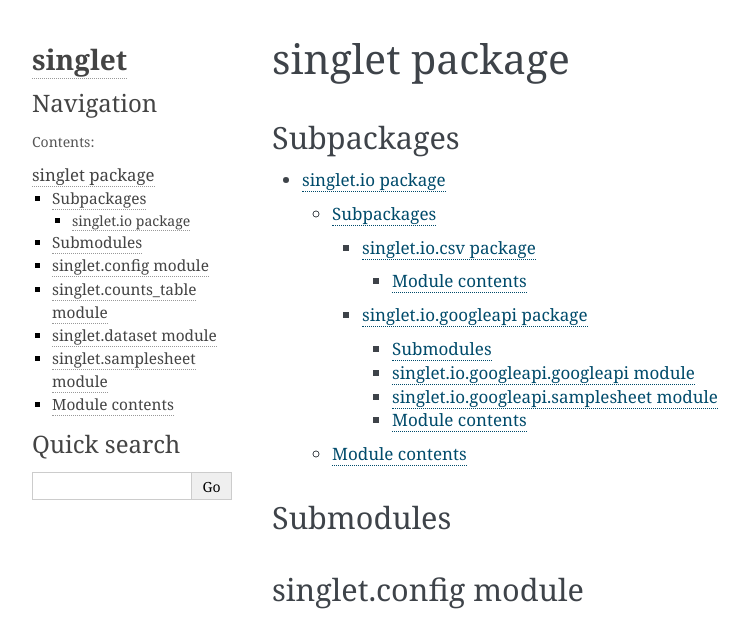
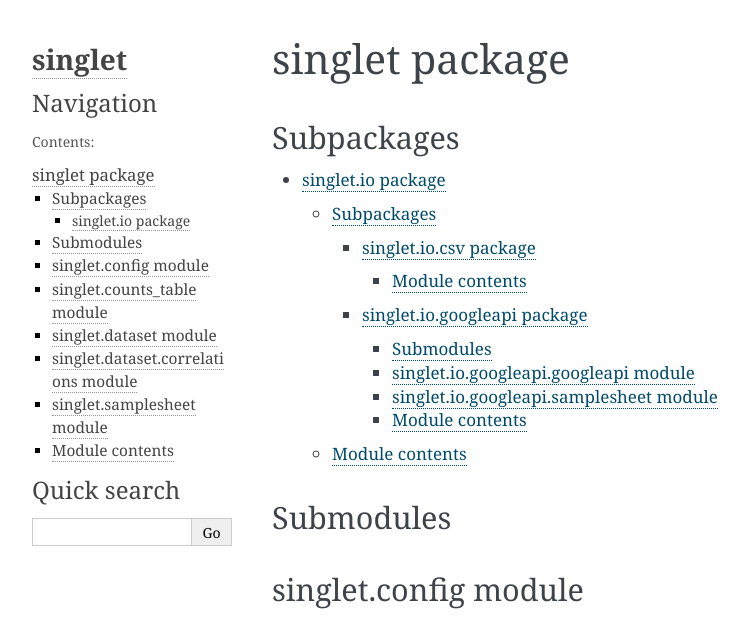
Before and after one commit to iosonofabio/singlet, a Sphinx documentation site: the page built from docs/singlet.rst, in a window 1280 px wide. Shown: the top 620 px of the page, without its empty margins (148-897 px from the left). Built offline with Sphinx 7.4.7, drawn with Linux system fonts in a browser that asks for light colours; some of the changed text lies outside the part shown; grey boxes are pictures that could not be loaded.

Commit message:
Added docs on correlations

```diff
--- a/docs/singlet.rst
+++ b/docs/singlet.rst
@@ -35,6 +35,14 @@ singlet\.dataset module
     :undoc-members:
     :show-inheritance:
 
+singlet\.dataset\.correlations module
+-----------------------
+
+.. automodule:: singlet.dataset.correlations
+    :members:
+    :undoc-members:
+    :show-inheritance:
+
 singlet\.samplesheet module
 ---------------------------
 
```
